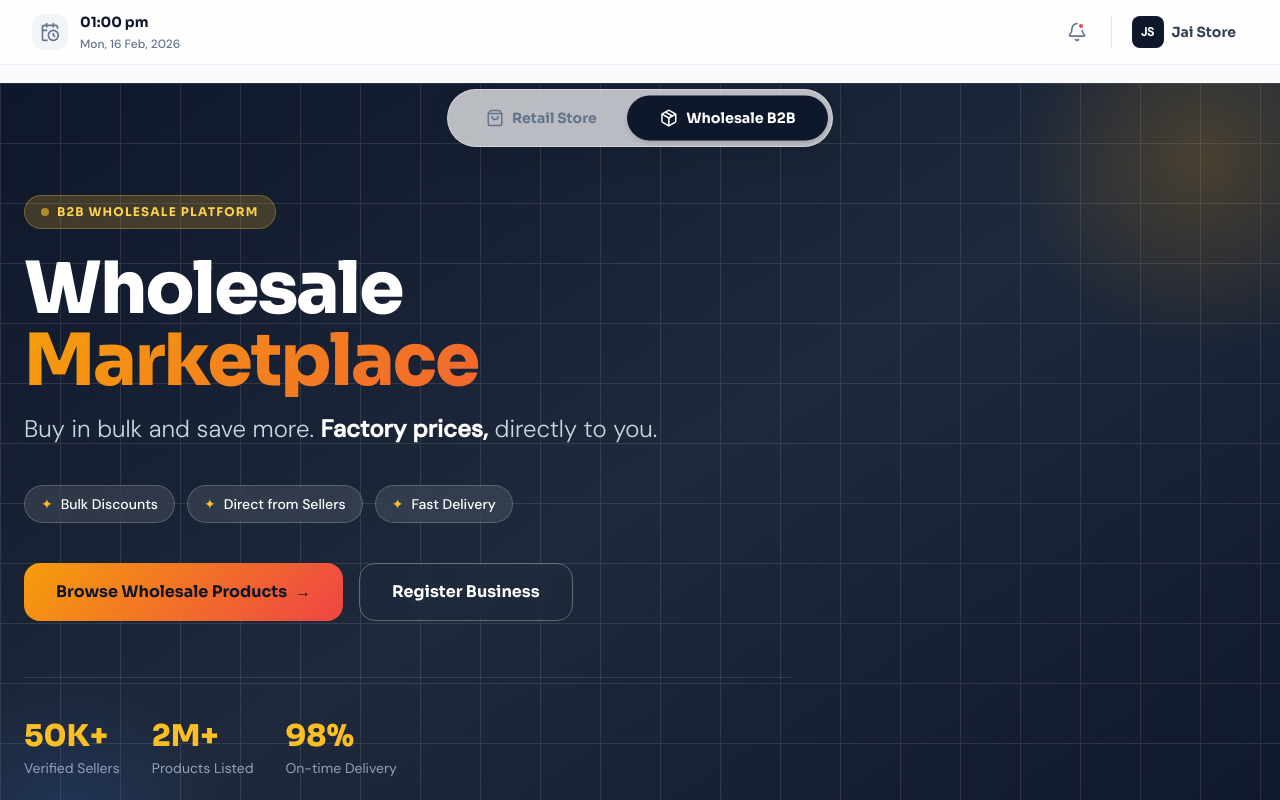
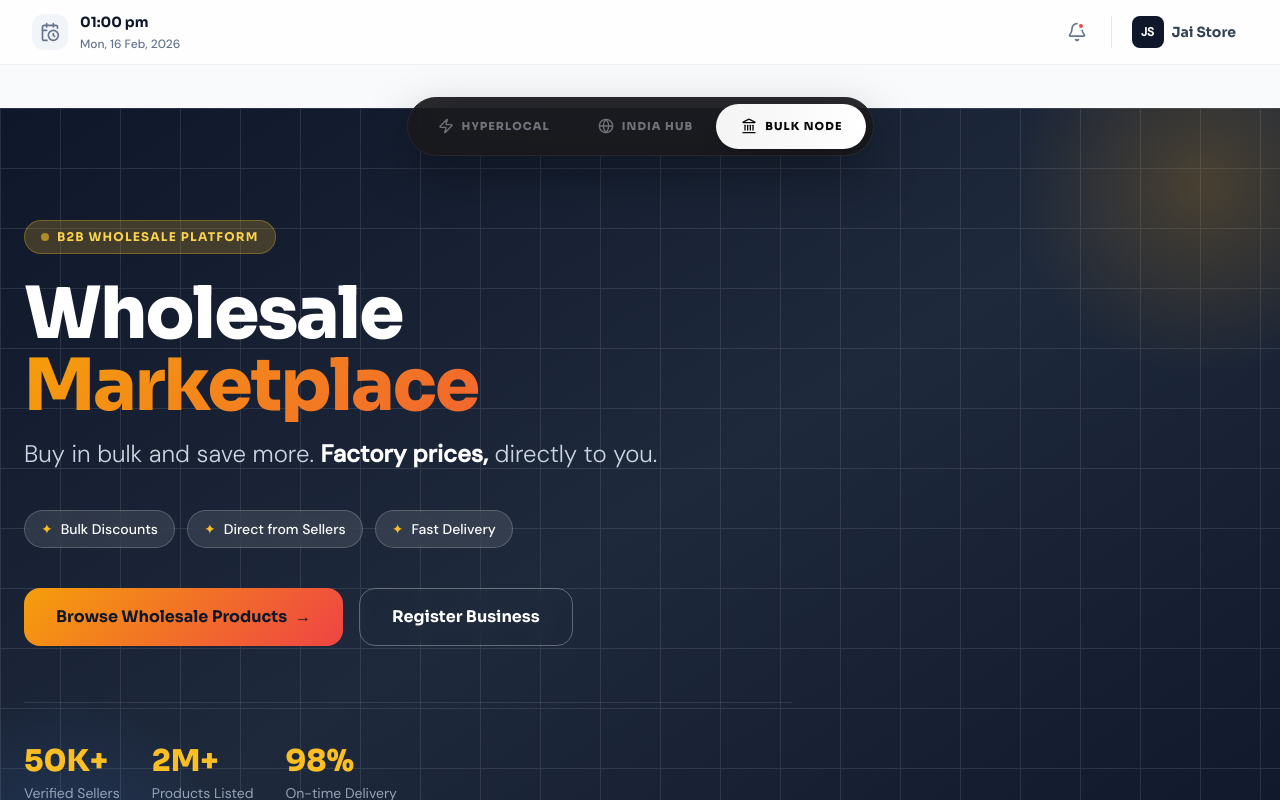
Before and after one commit to mukundjha728-dotcom/Indiafy, a React (Vite) app: page /wholesale in a window 1280 px wide. Shown: the top 800 px of the page. Built offline with nearby package versions, Linux system fonts and the light colour scheme.

Commit message:
storemode and logout

```diff
--- a/src/components/HomePage/StoreModeToggle.jsx
+++ b/src/components/HomePage/StoreModeToggle.jsx
@@ -1,40 +1,94 @@
+// import React from 'react';
+// import { useLocation, Link } from 'react-router-dom';
+// import { ShoppingBag, Package } from 'lucide-react';
+
+// export default function StoreModeToggle() {
+//   const location = useLocation();
+//   const isWholesale = location.pathname === '/wholesale';
+
+//   return (
+//     <div className="w-full flex justify-center pt-6 relative z-30 -mb-16 pointer-events-none">
+//       <div className="bg-white/70 backdrop-blur-xl p-1.5 rounded-full border border-slate-200/60 shadow-[0_8px_30px_rgba(0,0,0,0.08)] flex items-center pointer-events-auto">
+
+//         {/* RETAIL BUTTON */}
+//         <Link
+//           to="/"
+//           className={`flex items-center gap-2 px-8 py-3 rounded-full text-sm font-bold transition-all duration-300 ${
+//             !isWholesale
+//               ? 'bg-blue-600 text-white shadow-md scale-[1.02]'
+//               : 'text-slate-500 hover:text-slate-800 hover:bg-slate-100/50'
+//           }`}
+//         >
+//           <ShoppingBag size={18} />
+//           Retail Store
+//         </Link>
+
+//         {/* WHOLESALE BUTTON */}
+//         <Link
+//           to="/wholesale"
+//           className={`flex items-center gap-2 px-8 py-3 rounded-full text-sm font-bold transition-all duration-300 ${
+//             isWholesale
+//               ? 'bg-slate-900 text-white shadow-md scale-[1.02]'
+//               : 'text-slate-500 hover:text-slate-800 hover:bg-slate-100/50'
+//           }`}
+//         >
+//           <Package size={18} />
+//           Wholesale B2B
+//         </Link>
+
+//       </div>
+//     </div>
+//   );
+// }
+
+
 import React from 'react';
 import { useLocation, Link } from 'react-router-dom';
-import { ShoppingBag, Package } from 'lucide-react';
+import { ShoppingBag, Landmark, Zap, Globe } from 'lucide-react';
+import { motion } from 'framer-motion';
 
 export default function StoreModeToggle() {
   const location = useLocation();
-  const isWholesale = location.pathname === '/wholesale';
+
+  // Logic to determine active index
+  const getActiveIndex = () => {
+    if (location.pathname === '/quick-commerce') return 0;
+    if (location.pathname === '/wholesale') return 2;
+    return 1; // Default to Ecommerce (Home)
+  };
+
+  const activeIdx = getActiveIndex();
+
+  const modes = [
+    { name: "Hyperlocal", path: "/quick-commerce", icon: <Zap size={16} /> },
+    { name: "India Hub", path: "/", icon: <Globe size={16} /> },
+    { name: "Bulk Node", path: "/wholesale", icon: <Landmark size={16} /> }
+  ];
 
   return (
-    <div className="w-full flex justify-center pt-6 relative z-30 -mb-16 pointer-events-none">
-      <div className="bg-white/70 backdrop-blur-xl p-1.5 rounded-full border border-slate-200/60 shadow-[0_8px_30px_rgba(0,0,0,0.08)] flex items-center pointer-events-auto">
+    <div className="w-full flex justify-center pt-8 relative z-50 -mb-12 pointer-events-none">
+      <div className="bg-zinc-900/90 backdrop-blur-2xl p-1.5 rounded-[2rem] border border-zinc-800 shadow-[0_20px_50px_rgba(0,0,0,0.3)] flex items-center pointer-events-auto relative overflow-hidden">
 
-        {/* RETAIL BUTTON */}
-        <Link
-          to="/"
-          className={`flex items-center gap-2 px-8 py-3 rounded-full text-sm font-bold transition-all duration-300 ${
-            !isWholesale
-              ? 'bg-blue-600 text-white shadow-md scale-[1.02]'
-              : 'text-slate-500 hover:text-slate-800 hover:bg-slate-100/50'
-          }`}
-        >
-          <ShoppingBag size={18} />
-          Retail Store
-        </Link>
+        {/* Sliding Background Indicator */}
+        <motion.div
+          initial={false}
+          animate={{ x: `${activeIdx * 100}%` }}
+          transition={{ type: "spring", stiffness: 300, damping: 30 }}
+          className="absolute top-1.5 left-1.5 bottom-1.5 w-[calc(33.33%-4px)] bg-gradient-to-r from-zinc-100 to-white rounded-[1.6rem] shadow-xl"
+        />
 
-        {/* WHOLESALE BUTTON */}
-        <Link
-          to="/wholesale"
-          className={`flex items-center gap-2 px-8 py-3 rounded-full text-sm font-bold transition-all duration-300 ${
-            isWholesale
-              ? 'bg-slate-900 text-white shadow-md scale-[1.02]'
-              : 'text-slate-500 hover:text-slate-800 hover:bg-slate-100/50'
-          }`}
-        >
-          <Package size={18} />
-          Wholesale B2B
-        </Link>
+        {modes.map((mode, idx) => (
+          <Link
+            key={mode.name}
+            to={mode.path}
+            className="relative flex items-center justify-center gap-2 px-6 py-3.5 rounded-[1.6rem] text-[11px] font-black uppercase tracking-widest transition-all duration-500 group min-w-[140px]"
+          >
+            <div className={`flex items-center gap-2 transition-colors duration-300 ${activeIdx === idx ? 'text-zinc-950' : 'text-zinc-500 group-hover:text-zinc-300'}`}>
+              {mode.icon}
+              {mode.name}
+            </div>
+          </Link>
+        ))}
 
       </div>
     </div>
--- a/src/components/Sidebar.jsx
+++ b/src/components/Sidebar.jsx
@@ -1,6 +1,5 @@
-
 import React from "react";
-import { NavLink } from "react-router-dom";
+import { NavLink, useNavigate } from "react-router-dom";
 import {
   BarChart3,
   Package,
@@ -9,7 +8,8 @@ import {
   Wallet,
   Settings,
   X,
-  Video
+  Video,
+  LogOut
 } from "lucide-react";
 
 const menus = [
@@ -25,8 +25,18 @@ const menus = [
 ];
 
 export default function Sidebar({ sidebarOpen, setSidebarOpen }) {
+  const navigate = useNavigate();
 
-  // Helper component for navigation links
+  const handleLogout = () => {
+    // Clear your specific auth token here
+    localStorage.removeItem("token");
+
+    // Updated to match the path in App.jsx
+    navigate("/auth");
+
+    if (sidebarOpen) setSidebarOpen(false);
+  };
+
   const NavItems = ({ closeMobile }) => (
     <nav className="flex-1 space-y-1">
       {menus.map((menu) => (
@@ -53,7 +63,7 @@ export default function Sidebar({ sidebarOpen, setSidebarOpen }) {
 
   return (
     <>
-      {/* --- DESKTOP SIDEBAR (Unchanged) --- */}
+      {/* --- DESKTOP SIDEBAR --- */}
       <aside className="w-64 bg-white border-r border-slate-200/60 hidden md:flex flex-col sticky top-0 h-screen">
         <div className="p-6 border-b border-slate-200/60">
           <div className="flex items-center gap-2">
@@ -71,31 +81,28 @@ export default function Sidebar({ sidebarOpen, setSidebarOpen }) {
            <NavItems closeMobile={false} />
         </div>
 
-        {/* <div className="p-4 border-t border-slate-100">
-          <div className="bg-slate-50 rounded-xl p-3 flex items-center gap-3">
-            <div className="w-8 h-8 rounded-full bg-slate-200 overflow-hidden">
-               <img src="https://ui-avatars.com/api/?name=Jai+Store&background=random" alt="Avatar" />
-            </div>
-            <div className="flex-1 min-w-0">
-              <p className="text-xs font-bold text-slate-900 truncate">Jai Store</p>
-              <p className="text-[10px] text-slate-500 truncate">Premium Seller</p>
-            </div>
-          </div>
-        </div> */}
+        {/* Desktop Logout Button */}
+        <div className="p-4 border-t border-slate-100">
+          <button
+            onClick={handleLogout}
+            className="w-full flex items-center gap-3 px-4 py-3 rounded-xl text-sm font-medium text-red-600 hover:bg-red-50 transition-all"
+          >
+            <LogOut size={18} />
+            Logout
+          </button>
+        </div>
       </aside>
 
-      {/* --- MOBILE DROPDOWN SIDEBAR (Updated) --- */}
+      {/* --- MOBILE DROPDOWN SIDEBAR --- */}
       {sidebarOpen && (
         <div
           className="fixed inset-0 bg-slate-900/40 backdrop-blur-sm z-50 md:hidden transition-opacity"
           onClick={() => setSidebarOpen(false)}
         >
-
           <aside
             className="absolute top-0 left-0 w-full bg-white max-h-[85vh] shadow-2xl flex flex-col rounded-b-3xl overflow-hidden animate-in fade-in slide-in-from-top-4 duration-200"
             onClick={(e) => e.stopPropagation()}
           >
-            {/* Mobile Header Inside Dropdown */}
             <div className="p-4 flex justify-between items-center border-b border-slate-100">
               <div className="flex items-center gap-2">
                 <div className="w-8 h-8 bg-slate-900 rounded-lg flex items-center justify-center">
@@ -111,9 +118,19 @@ export default function Sidebar({ sidebarOpen, setSidebarOpen }) {
               </button>
             </div>
 
-            {/* Scrollable Nav Items */}
             <div className="flex-1 overflow-y-auto p-4 custom-scrollbar">
               <NavItems closeMobile={true} />
+
+              {/* Mobile Logout Button */}
+              <div className="mt-4 pt-4 border-t border-slate-100">
+                <button
+                  onClick={handleLogout}
+                  className="w-full flex items-center gap-3 px-4 py-3 rounded-xl text-sm font-medium text-red-600 hover:bg-red-50 transition-all"
+                >
+                  <LogOut size={18} />
+                  Logout
+                </button>
+              </div>
             </div>
           </aside>
         </div>
--- a/src/pages/Home.jsx
+++ b/src/pages/Home.jsx
@@ -5,7 +5,8 @@ import WebsiteNavbar from "../components/WebsiteNavbar";
 import Footer from "../components/Footer";
 
 // Home Sections
-import StoreModeToggle from "../components/HomePage/StoreModeToggle";
+ import StoreModeToggle from "../components/HomePage/StoreModeToggle";
+// import SectionOption from "../components/HomePage/SectionOption";
 import Hero from "../components/HomePage/Hero";
 import BrowseCategories from "../components/HomePage/BrowseCategories";
 import TrendingProducts from "../components/HomePage/TrendingProducts"; // New Component Added
@@ -23,6 +24,7 @@ const Home = () => {
       <main className="overflow-hidden">
         {/* Dynamic visual introduction [cite: 9, 91] */}
         <Hero />
+        <StoreModeToggle />
 
         {/* Sector-based discovery [cite: 10, 44] */}
         <BrowseCategories />
```
